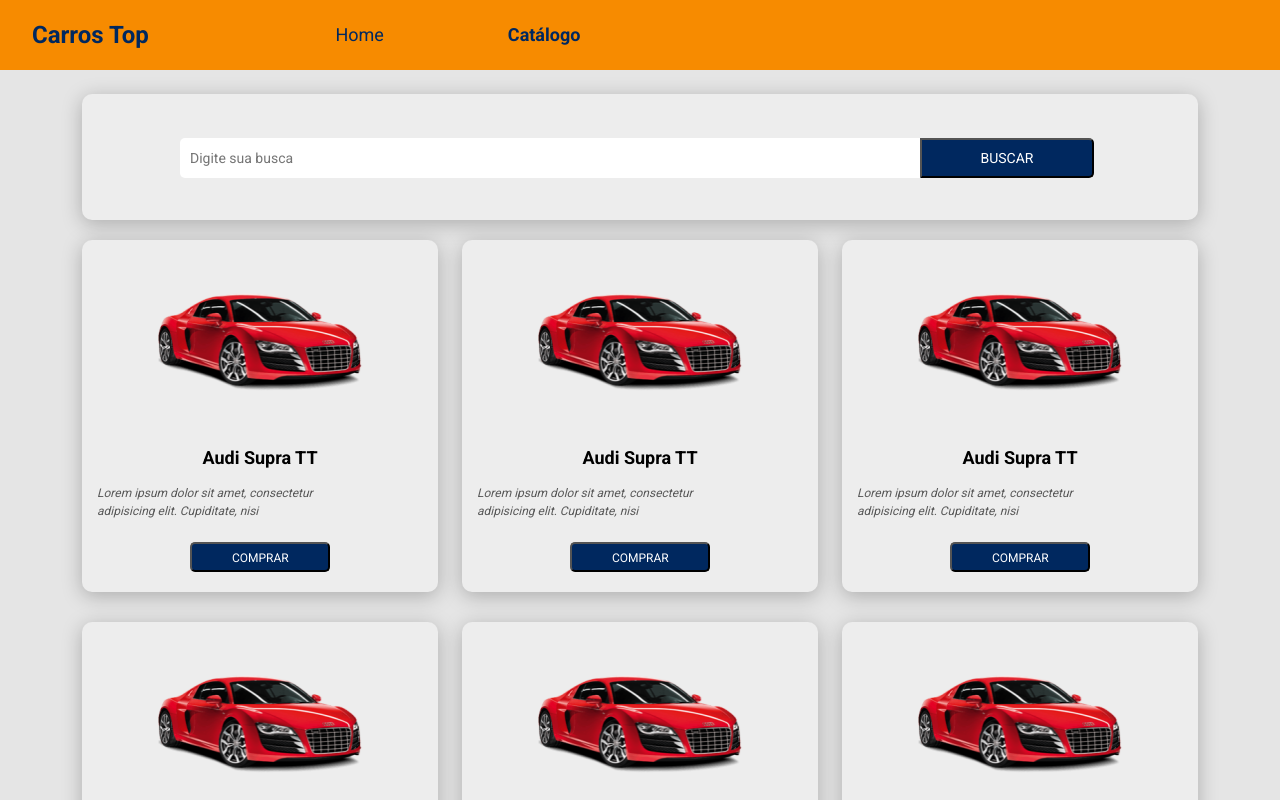
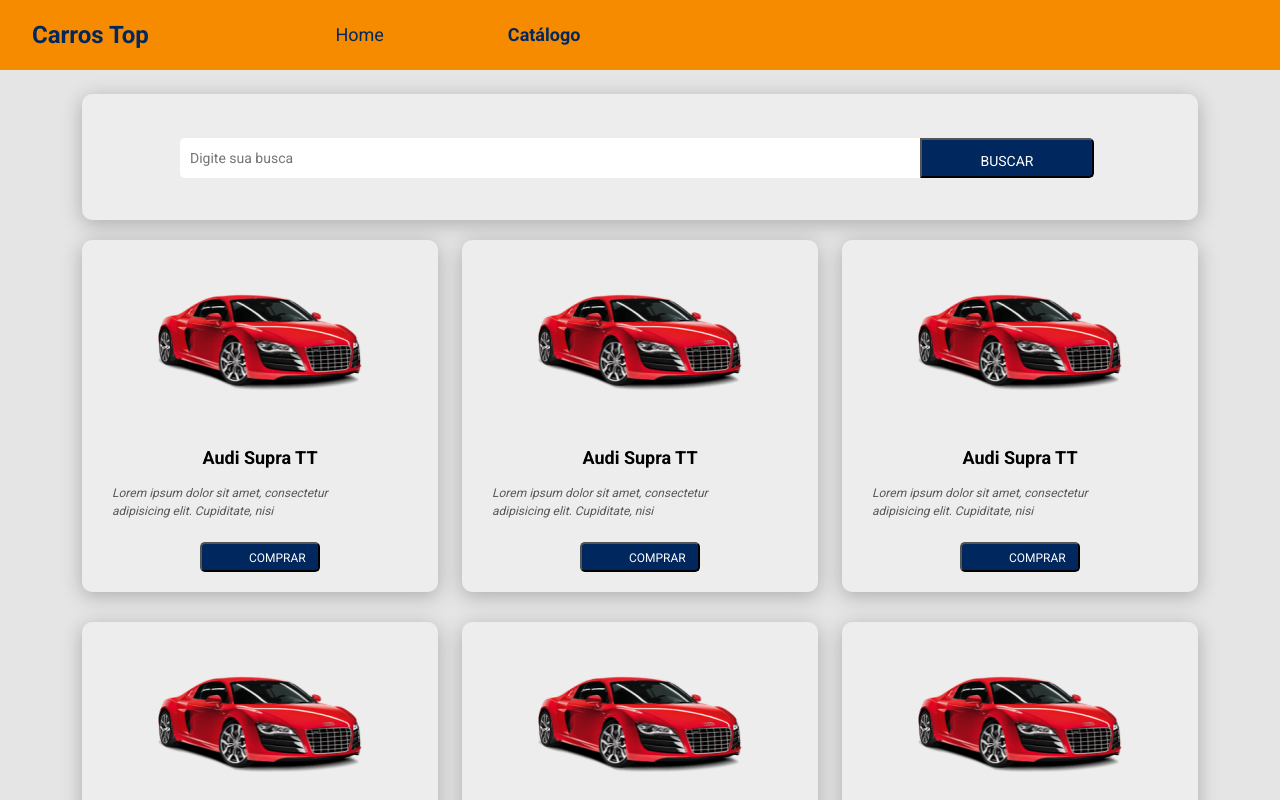
Before and after one commit to rsbettini/bds07, a React (Create React App) app in the folder frontweb/: page /products in a window 1280 px wide. Shown: the top 800 px of the page. Built offline with nearby package versions, Linux system fonts and the light colour scheme.

Commit message:
Size button

```diff
--- a/frontweb/src/components/ButtonBuy/styles.css
+++ b/frontweb/src/components/ButtonBuy/styles.css
@@ -1,7 +1,7 @@
 .btn-buy-container button {
   height: 30px;
-  width: 140px;
-  padding: 5px 20px;
+  width: 15vh;
+  padding: 5px 27px;
   margin: 10px;
   background-color: #00285f;
   border-radius: 5px;
--- a/frontweb/src/components/ProductCard/styles.css
+++ b/frontweb/src/components/ProductCard/styles.css
@@ -25,7 +25,7 @@
     font-style: italic;
     text-align: left;
     color: #585858;
-    margin: 0px 10px 20px -25px;
+    margin: 0px 10px 20px -10px;
 }
 
 .card-image-container img {
--- a/frontweb/src/components/ProductSearch/styles.css
+++ b/frontweb/src/components/ProductSearch/styles.css
@@ -38,6 +38,7 @@
   width: 174px;
   height: 40px;
   text-align: center;
+  padding-top: 7px;
   border-radius: 0px 5px 5px 0px;
   background-color: #00285f;
 }
```
